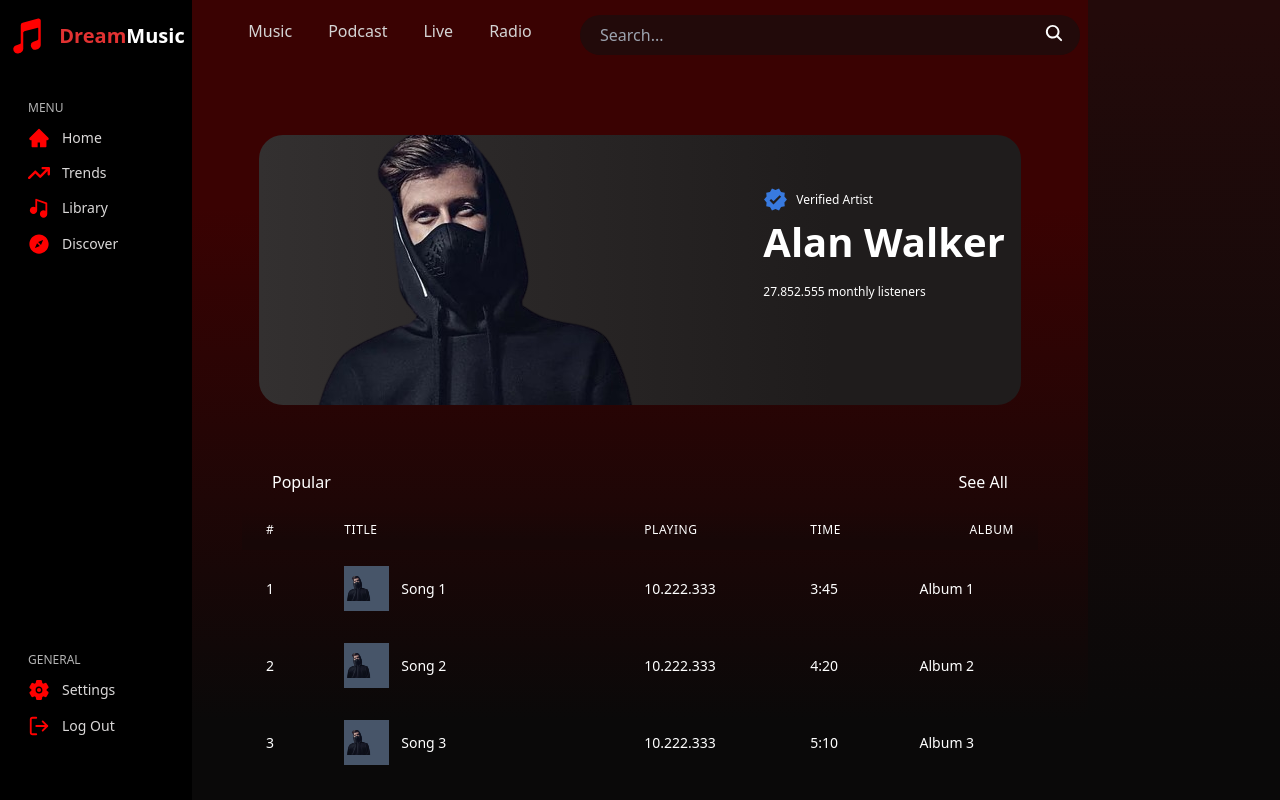
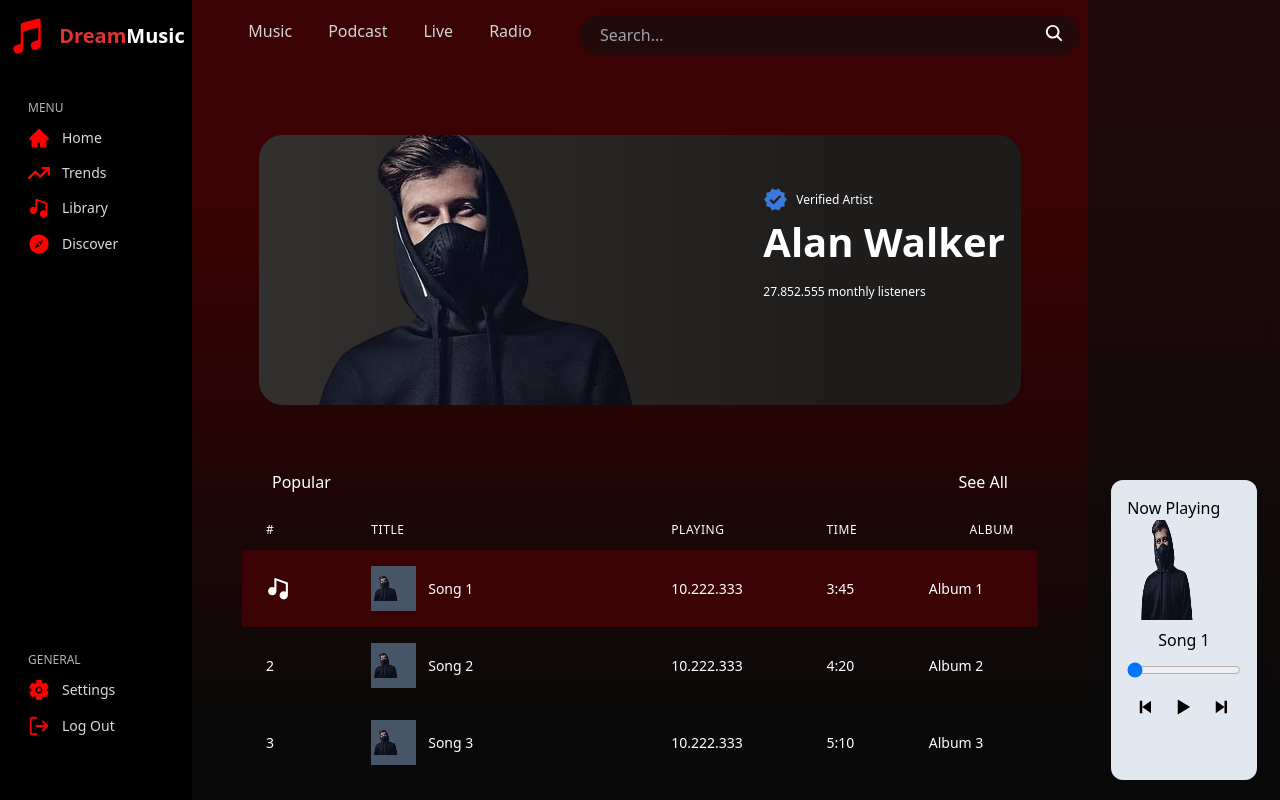
Before and after one commit to FarzGit/MUSIC-PLAYER, a React (Vite) app: page / in a window 1280 px wide. Built offline with nearby package versions, Linux system fonts and the light colour scheme.

Commit message:
in this commit i have done the music controlls like next previous and pause and time line also

```diff
--- a/package.json
+++ b/package.json
@@ -12,7 +12,9 @@
   "dependencies": {
     "howler": "^2.2.4",
     "react": "^18.3.1",
+    "react-beautiful-dnd": "^13.1.1",
     "react-dom": "^18.3.1",
+    "react-howler": "^5.2.0",
     "react-icons": "^5.2.1"
   },
   "devDependencies": {
--- a/src/components/LandingPages/portionThree.jsx
+++ b/src/components/LandingPages/portionThree.jsx
@@ -1,12 +1,51 @@
+/* eslint-disable react/prop-types */
+
+
+import { BiPlay, BiPause, BiSkipNext, BiSkipPrevious } from "react-icons/bi";
+
+
+const PortionThree = ({ currentSong, onPrevious, onNext, isPlaying, togglePlayPause, duration, seek, handleSeek }) => {
 
 
 
-const PortionThree = () => {
+
   return (
     <>
-    <div className="portion-three w-[15%] h-screen">
-
-    </div>
+      <div className="portion-three w-[15%] flex flex-col justify-end items-center h-screen px-[5px] pb-5">
+        <div className="w-[80%] h-[300px] flex flex-col bg-slate-200 rounded-xl p-4">
+          <div>
+            <p>Now Playing</p>
+          </div>
+          <div className="flex justify-center">
+            {currentSong && <img src={currentSong.image} alt="song-image" className="w-[100px] h-[100px]" />}
+          </div>
+          <div className="text-center mt-2">
+            <p>{currentSong?.title || "No song playing"}</p>
+            <p>{currentSong?.artist || ""}</p>
+          </div>
+          <div className="mt-2">
+            {/* Audio timeline */}
+            <input
+              type="range"
+              min="0"
+              max={duration}
+              value={seek}
+              onChange={handleSeek}
+              className="w-full"
+            />
+          </div>
+          <div className="mt-2 flex justify-around items-center">
+            {/* Audio controls */}
+            <BiSkipPrevious size={30} onClick={onPrevious} className="cursor-pointer" />
+            {isPlaying ? (
+              <BiPause size={30} onClick={togglePlayPause} className="cursor-pointer" />
+            ) : (
+              <BiPlay size={30} onClick={togglePlayPause} className="cursor-pointer" />
+            )}
+            <BiSkipNext size={30} onClick={onNext} className="cursor-pointer" />
+          </div>
+        </div>
+      </div>
     </>
   )
 }
--- a/src/components/LandingPages/portionTwo.jsx
+++ b/src/components/LandingPages/portionTwo.jsx
@@ -1,51 +1,21 @@
+/* eslint-disable react/prop-types */
 import Banner from "../Banner/banner"
-import { useState } from "react";
 import NavBar from "../Navbar/navBar"
 import MusicTable from "../Table/musicTable"
-import { Howl } from 'howler';
 
-const musicData = [
-  { image: '../../../public/alan.png', title: 'Song 1', playing: '10.222.333', time: '3:45', album: 'Album 1', src:"/src/assets/musics/Alan Walker,Who I Am.mp3" },
-  { image: '../../../public/alan.png', title: 'Song 2', playing: '10.222.333', time: '4:20', album: 'Album 2', src:"/src/assets/musics/Alan Walker,Barcelona.mp3" },
-  { image: '../../../public/alan.png', title: 'Song 3', playing: '10.222.333', time: '5:10', album: 'Album 3', src:"/src/assets/musics/Alan Walker,Who I Am.mp3" },
-  { image: '../../../public/alan.png', title: 'Song 1', playing: '10.222.333', time: '3:45', album: 'Album 1', src:"/src/assets/musics/Alan Walker,Who I Am.mp3" },
-  { image: '../../../public/alan.png', title: 'Song 2', playing: '10.222.333', time: '4:20', album: 'Album 2', src:"/src/assets/musics/Alan Walker,Who I Am.mp3" },
 
-];
 
-const PortionTwo = () => {
-
-  const [currentSong, setCurrentSong] = useState(null);
-  const [currentSongIndex, setCurrentSongIndex] = useState(-1);
-
-  const handleRowClick = (song, index) => {
-    if (currentSong && currentSong.playing()) {
-      currentSong.stop();
-    }
-
-    if (currentSongIndex === index) {
-      currentSong.pause();
-      setCurrentSong(null);
-      setCurrentSongIndex(-1);
-    } else {
-      const sound = new Howl({ src: [song.src] });
-      sound.play();
-      setCurrentSong(sound);
-      setCurrentSongIndex(index);
-      console.log('the current song index is:',currentSongIndex)
-    }
-  }
+const PortionTwo = ({ data, onRowClick, currentSongIndex }) => {
 
   return (
     <>
-    <div className=" portion-two w-[70%] h-screen">
-      <NavBar/>
-
-      <Banner/>
-      <MusicTable data={musicData} onRowClick={handleRowClick} currentSongIndex={currentSongIndex}/>
+      <div className=" portion-two w-[70%] h-screen">
+        <NavBar />
+        <Banner />
+        <MusicTable data={data} onRowClick={onRowClick} currentSongIndex={currentSongIndex} />
 
 
-    </div>
+      </div>
     </>
   )
 }
--- a/src/components/Table/musicTable.jsx
+++ b/src/components/Table/musicTable.jsx
@@ -23,7 +23,7 @@
         </thead>
         <tbody className="  ">
           {data.map((item, index) => (
-            <tr key={index} onClick={() => onRowClick(item, index)} className={index === currentSongIndex ? 'bg-[#3A0202] text-white' : 'cursor-pointer '}>
+            <tr key={index} onClick={() => onRowClick(item, index)} className={index === currentSongIndex ? 'bg-[#3A0202] text-white cursor-pointer' : 'cursor-pointer '}>
                <td className="px-6 py-4 whitespace-nowrap text-sm font-medium text-white">
                {index === currentSongIndex ? (
                     <BiSolidMusic className="mr-2 text-white" size={25} />
--- a/src/pages/landingPage.jsx
+++ b/src/pages/landingPage.jsx
@@ -1,18 +1,115 @@
 import PortionOne from "../components/LandingPages/portionOne"
 import PortionThree from "../components/LandingPages/portionThree"
 import PortionTwo from "../components/LandingPages/portionTwo"
+import { Howl } from 'howler';
+import { useState, useEffect, useRef } from "react";
 
 
+const musicData = [
+  { image: '../../../public/alan.png', title: 'Song 1', playing: '10.222.333', time: '3:45', album: 'Album 1', src: "/src/assets/musics/Alan Walker,Who I Am.mp3" },
+  { image: '../../../public/alan.png', title: 'Song 2', playing: '10.222.333', time: '4:20', album: 'Album 2', src: "/src/assets/musics/Alan Walker,Barcelona.mp3" },
+  { image: '../../../public/alan.png', title: 'Song 3', playing: '10.222.333', time: '5:10', album: 'Album 3', src: "/src/assets/musics/Alan Walker,Who I Am.mp3" },
+  { image: '../../../public/alan.png', title: 'Song 1', playing: '10.222.333', time: '3:45', album: 'Album 1', src: "/src/assets/musics/Alan Walker,Who I Am.mp3" },
+  { image: '../../../public/alan.png', title: 'Song 2', playing: '10.222.333', time: '4:20', album: 'Album 2', src: "/src/assets/musics/Alan Walker,Who I Am.mp3" },
+
+];
 
 const LandingPage = () => {
+
+  const [currentSongIndex, setCurrentSongIndex] = useState(0);
+  const [isPlaying, setIsPlaying] = useState(false);
+  const [duration, setDuration] = useState(0);
+  const [seek, setSeek] = useState(0);
+  const soundRef = useRef(null);
+
+
+  useEffect(() => {
+    if (soundRef.current) {
+      soundRef.current.unload();
+    }
+    soundRef.current = new Howl({
+      src: [musicData[currentSongIndex].src],
+      html5: true,
+      onplay: () => {
+        setDuration(soundRef.current.duration());
+        requestAnimationFrame(updateSeek);
+      },
+      onend: () => {
+        handleNext();
+      },
+    });
+    if (isPlaying) {
+      soundRef.current.play();
+    }
+  }, [currentSongIndex, isPlaying]);
+
+  const updateSeek = () => {
+    if (soundRef.current && soundRef.current.playing()) {
+      setSeek(soundRef.current.seek());
+      requestAnimationFrame(updateSeek);
+    }
+  };
+
+  const handleRowClick = (song, index) => {
+    if (currentSongIndex === index) {
+      togglePlayPause();
+    } else {
+      setCurrentSongIndex(index);
+      setIsPlaying(true);
+    }
+  };
+
+  const handlePrevious = () => {
+    const prevIndex = currentSongIndex === 0 ? musicData.length - 1 : currentSongIndex - 1;
+    setCurrentSongIndex(prevIndex);
+  };
+
+  const handleNext = () => {
+    const nextIndex = currentSongIndex === musicData.length - 1 ? 0 : currentSongIndex + 1;
+    setCurrentSongIndex(nextIndex);
+  };
+
+  const togglePlayPause = () => {
+    if (isPlaying) {
+      soundRef.current.pause();
+    } else {
+      soundRef.current.play();
+    }
+    setIsPlaying(!isPlaying);
+  };
+
+  const handleSeek = (e) => {
+    const newSeek = parseFloat(e.target.value);
+    setSeek(newSeek);
+    if (soundRef.current) {
+      soundRef.current.seek(newSeek);
+    }
+  };
+
+  useEffect(() => {
+    return () => {
+      if (soundRef.current) {
+        soundRef.current.stop();
+        soundRef.current.unload();
+      }
+    };
+  }, []);
   return (
     <>
 
-    <div className="flex">
-<PortionOne/>
-<PortionTwo/>
-<PortionThree/>
-    </div>
+      <div className="flex">
+        <PortionOne />
+        <PortionTwo data={musicData} onRowClick={handleRowClick} currentSongIndex={currentSongIndex} />
+        <PortionThree
+          currentSong={musicData[currentSongIndex]}
+          onPrevious={handlePrevious}
+          onNext={handleNext}
+          isPlaying={isPlaying}
+          togglePlayPause={togglePlayPause}
+          duration={duration}
+          seek={seek}
+          handleSeek={handleSeek} />
+      </div>
 
     </>
   )
```
Also changed, not shown: 1 other file (tests, documents, lock files or other folders).
